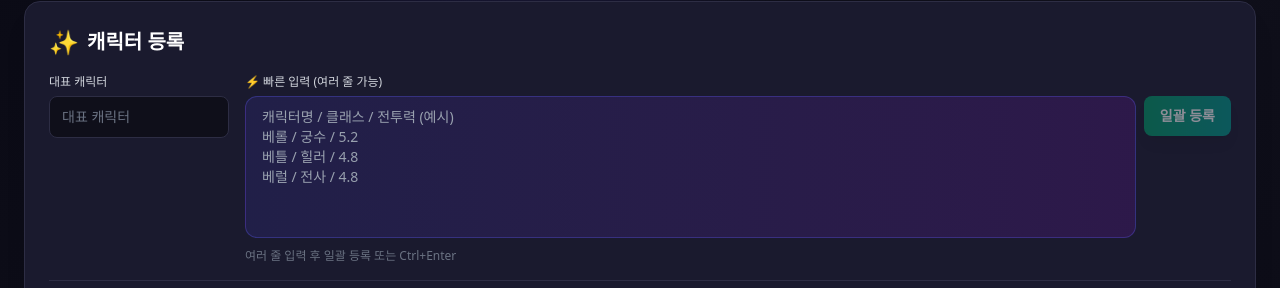
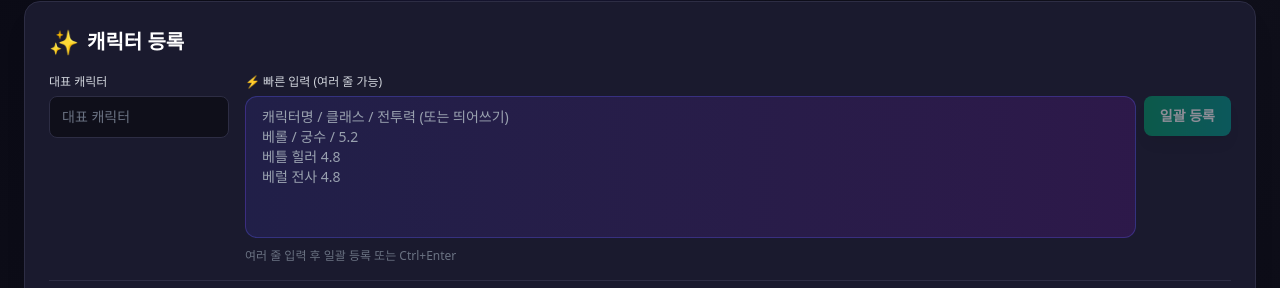
Before and after one commit to junsy0901/MobiPartyMaker, a React (Vite) app: page / in a window 1280 px wide. Shown: the part 119-407 px from the top of the page. Built offline with nearby package versions, Linux system fonts and the light colour scheme.

Commit message:
fix: 파싱 규칙에 띄어쓰기 추가

```diff
--- a/src/components/CharacterForm/QuickInputSection.tsx
+++ b/src/components/CharacterForm/QuickInputSection.tsx
@@ -29,16 +29,14 @@ export function QuickInputSection({
     // 여러 줄 입력 시 첫 번째 줄의 캐릭터명을 계정명으로 자동 채우기 (항상 덮어쓰기)
     if (lines.length > 1) {
       const firstLine = lines[0];
-      if (firstLine.includes("/")) {
-        const parsed = parseLine(firstLine);
-        if (parsed) {
-          // 항상 첫 번째 캐릭터명으로 계정명 채우기
-          onAccountNameChange(parsed.charName);
-        }
+      const parsed = parseLine(firstLine);
+      if (parsed) {
+        // 항상 첫 번째 캐릭터명으로 계정명 채우기
+        onAccountNameChange(parsed.charName);
       }
     }
     // 한 줄만 있는 경우 기존처럼 필드에 자동 채우기
-    else if (lines.length === 1 && value.includes("/")) {
+    else if (lines.length === 1) {
       const parsed = parseLine(value);
       if (parsed) {
         onCharacterNameChange(parsed.charName);
@@ -70,10 +68,10 @@ export function QuickInputSection({
             value={quickInput}
             onChange={(e) => handleQuickInputChange(e.target.value)}
             onKeyDown={handleKeyDown}
-            placeholder={`캐릭터명 / 클래스 / 전투력 (예시)
+            placeholder={`캐릭터명 / 클래스 / 전투력 (또는 띄어쓰기)
 베롤 / 궁수 / 5.2
-베틀 / 힐러 / 4.8
-베럴 / 전사 / 4.8`}
+베틀 힐러 4.8
+베럴 전사 4.8`}
             rows={isMultiLine ? 8 : 6}
             className="w-full px-4 py-2.5 bg-gradient-to-r from-indigo-900/30 to-purple-900/30 border border-indigo-500/30 rounded-xl text-white placeholder-gray-400 focus:outline-none focus:border-indigo-500 focus:ring-1 focus:ring-indigo-500 transition-all text-sm resize-none"
           />
--- a/src/components/CharacterForm/utils.ts
+++ b/src/components/CharacterForm/utils.ts
@@ -27,14 +27,30 @@ export const findClassByPartialName = (input: string): ClassName | null => {
   return null;
 };
 
-// 한 줄 파싱 함수
+// 한 줄 파싱 함수 (슬래시 또는 띄어쓰기로 구분)
 export const parseLine = (
   line: string
 ): { charName: string; className: ClassName; power: number } | null => {
   const trimmedLine = line.trim();
-  if (!trimmedLine || !trimmedLine.includes("/")) return null;
+  if (!trimmedLine) return null;
 
-  const parts = trimmedLine.split("/").map((part) => part.trim());
+  let parts: string[];
+
+  // 슬래시가 있으면 슬래시로 분리
+  if (trimmedLine.includes("/")) {
+    parts = trimmedLine.split("/").map((part) => part.trim());
+  } else {
+    // 띄어쓰기로 분리 (마지막: 전투력, 그 앞: 클래스, 나머지: 캐릭터명)
+    const spaceParts = trimmedLine.split(/\s+/);
+    if (spaceParts.length < 3) return null;
+
+    const powerInput = spaceParts[spaceParts.length - 1];
+    const classInput = spaceParts[spaceParts.length - 2];
+    const charName = spaceParts.slice(0, -2).join(" ");
+
+    parts = [charName, classInput, powerInput];
+  }
+
   if (parts.length < 3) return null;
 
   const [charName, classInput, powerInput] = parts;
```
